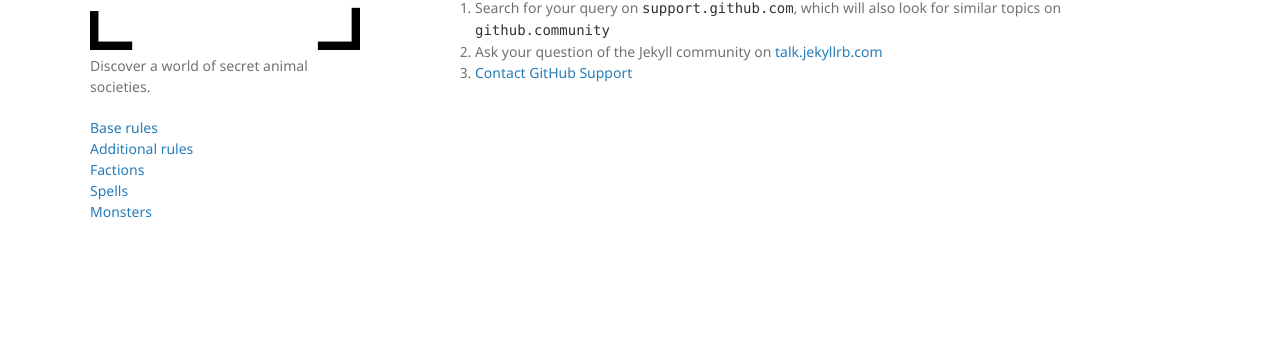
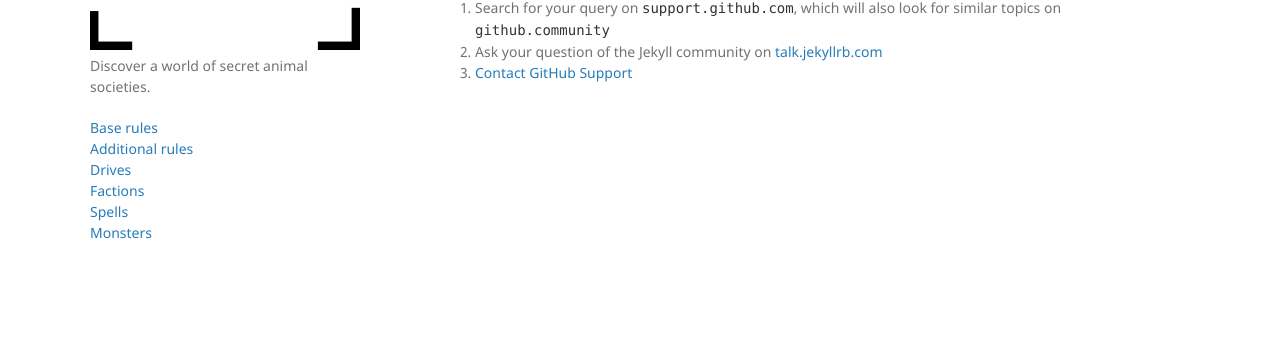
Before and after one commit to Bartapapa/legend, a Jekyll site: the page built from docs/docs/SUPPORT.md, in a window 1280 px wide. Shown: the part 202-556 px from the top of the page. Built offline with Jekyll 4.4.1, drawn with Linux system fonts in a browser that asks for light colours; our own code applies the rules of GitHub Pages for plain Markdown files.

Commit message:
Update default.html

```diff
--- a/docs/_layouts/default.html
+++ b/docs/_layouts/default.html
@@ -29,6 +29,7 @@
           <nav>
             <a href="{{ site.baseurl }}/base-rules/">Base rules</a> <br>
             <a href="{{ site.baseurl }}/additional-rules/">Additional rules</a> <br>
+            <a href="{{ site.baseurl }}/drives/">Drives</a> <br>
             <a href="{{ site.baseurl }}/factions/">Factions</a> <br>
             <a href="{{ site.baseurl }}/spells">Spells</a> <br>
             <a href="{{ site.baseurl }}/monsters">Monsters</a> <br>
```
